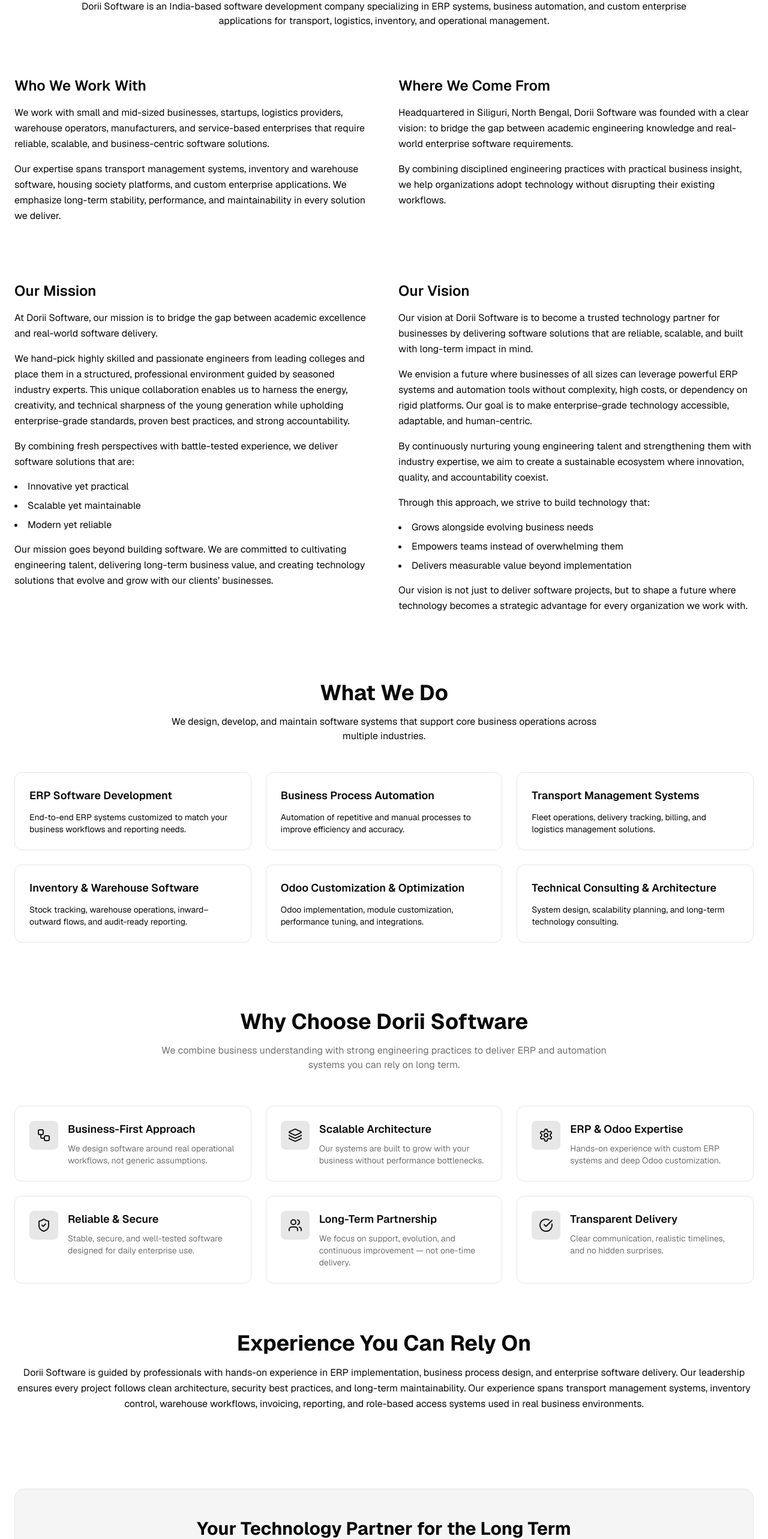
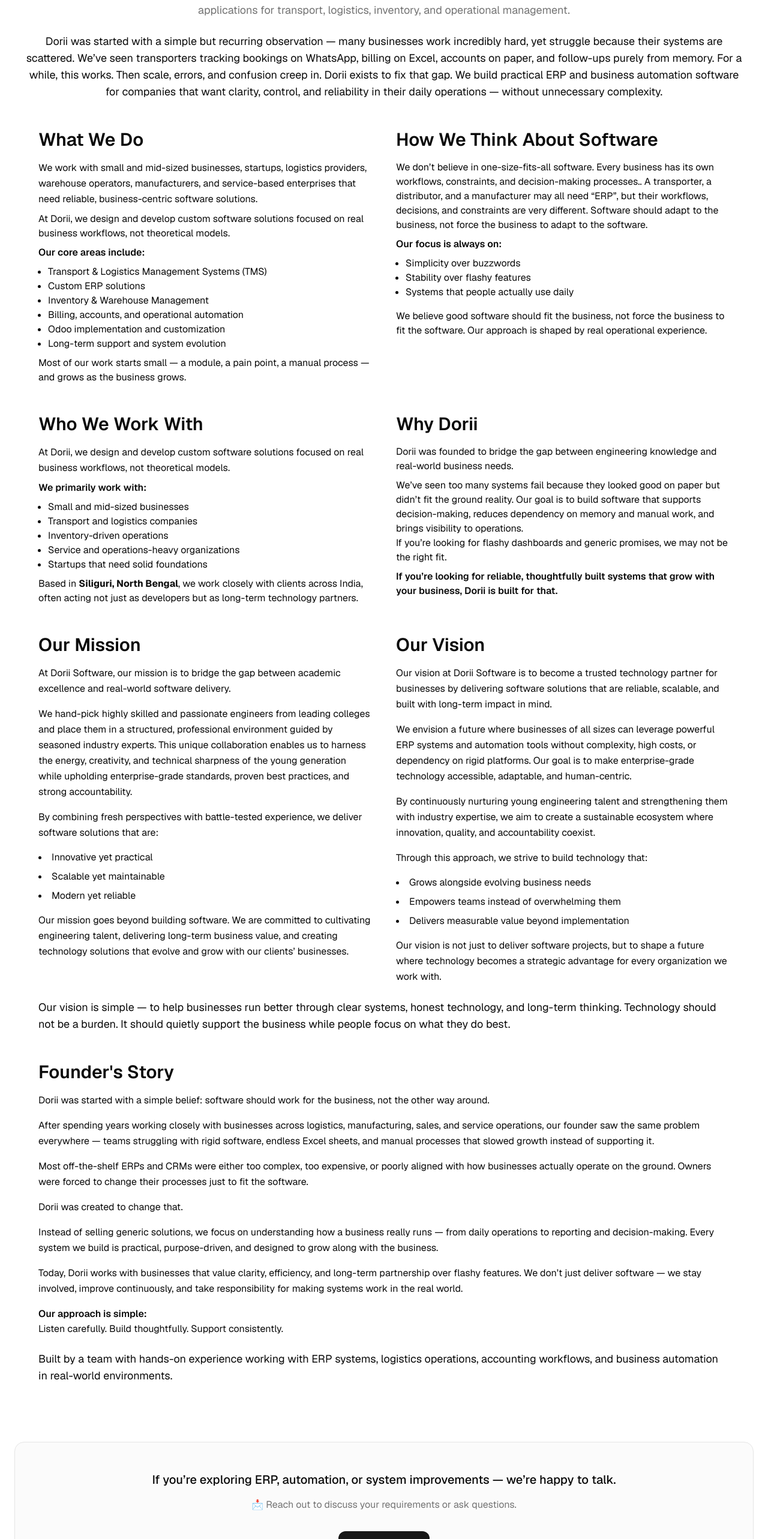
Before and after one commit to subhasundardass/dorii-wesite, a Next.js app: page /about in a window 1280 px wide. Shown: the part 201-2766 px from the top of the page at 60% size. Built offline with nearby package versions, Linux system fonts and the light colour scheme.

Commit message:
Update About Us

```diff
--- a/app/about/page.tsx
+++ b/app/about/page.tsx
@@ -60,61 +60,194 @@ export const metadata: Metadata = {
 
 export default function AboutPage() {
   return (
-    <main className="mt-8 max-w-(--breakpoint-xl) mx-auto w-full py-16 xs:py-24 px-6">
+    <main className="mt-6 max-w-(--breakpoint-xl) mx-auto w-full py-16 xs:py-20 px-6">
       {/* Hero */}
-      <section aria-labelledby="about-heading" className="text-center">
-        <h1
-          id="about-heading"
-          className="text-3xl xs:text-4xl md:text-5xl font-bold tracking-tight"
-        >
+      <HeroSection />
+      {/* Who We Are */}
+      <WhoWeAre />
+      {/* Who We Work With */}
+      <WhoWeWorkWith />
+
+      {/* Mission & Vision */}
+      <MissionAndVission />
+
+      {/* Founder story - optional */}
+      <FounderStory />
+
+      {/* CTA */}
+      <ContactCTA />
+    </main>
+  );
+}
+
+export const HeroSection: React.FC = () => {
+  return (
+    <section className="text-center">
+      <h1 className="text-3xl xs:text-4xl md:text-5xl font-bold tracking-tight">
         About Dorii Software
       </h1>
 
-        <p className="mt-6  max-w-[100ch] sm:mx-auto sm:text-center">
+      <p className="mt-6 max-w-[100ch] sm:mx-auto sm:text-center text-muted-foreground text-lg">
         Dorii Software is an India-based software development company
-          specializing in ERP systems, business automation, and custom
-          enterprise applications for transport, logistics, inventory, and
-          operational management.
+        specializing in ERP systems, business automation, and custom enterprise
+        applications for transport, logistics, inventory, and operational
+        management.
+      </p>
+      <p className="mt-6 max-w-[100ch] sm:mx-auto sm:text-center text-lg">
+        Dorii was started with a simple but recurring observation — many
+        businesses work incredibly hard, yet struggle because their systems are
+        scattered. We’ve seen transporters tracking bookings on WhatsApp,
+        billing on Excel, accounts on paper, and follow-ups purely from memory.
+        For a while, this works. Then scale, errors, and confusion creep in.
+        Dorii exists to fix that gap. We build practical ERP and business
+        automation software for companies that want clarity, control, and
+        reliability in their daily operations — without unnecessary complexity.
       </p>
     </section>
+  );
+};
 
-      {/* Who We Are */}
-      <section className="mt-20 grid gap-12 md:grid-cols-2">
+export const WhoWeAre: React.FC = () => {
+  return (
+    <section className="mt-12 max-w-6xl mx-auto ">
+      <div className="grid grid-cols-1 md:grid-cols-2 gap-10">
+        {/* Left Column */}
         <div>
-          <h2 className="text-2xl font-semibold">Who We Work With</h2>
-          <p className="mt-4 leading-relaxed ">
+          <h2 className="text-3xl font-semibold mb-4">What We Do</h2>
+
+          <p className="leading-relaxed">
             We work with small and mid-sized businesses, startups, logistics
             providers, warehouse operators, manufacturers, and service-based
-            enterprises that require reliable, scalable, and business-centric
-            software solutions.
+            enterprises that need reliable, business-centric software solutions.
           </p>
-          <p className="mt-4 leading-relaxed ">
-            Our expertise spans transport management systems, inventory and
-            warehouse software, housing society platforms, and custom enterprise
-            applications. We emphasize long-term stability, performance, and
-            maintainability in every solution we deliver.
+          <p className="mt-2">
+            At Dorii, we design and develop custom software solutions focused on
+            real business workflows, not theoretical models.
+          </p>
+
+          <p className="my-2 font-semibold">Our core areas include:</p>
+          <ul>
+            <li className="list-disc ml-4">
+              Transport & Logistics Management Systems (TMS)
+            </li>
+            <li className="list-disc ml-4">Custom ERP solutions</li>
+            <li className="list-disc ml-4">Inventory & Warehouse Management</li>
+            <li className="list-disc ml-4">
+              Billing, accounts, and operational automation
+            </li>
+            <li className="list-disc ml-4">
+              Odoo implementation and customization
+            </li>
+            <li className="list-disc ml-4">
+              Long-term support and system evolution
+            </li>
+          </ul>
+          <p className="mt-2">
+            Most of our work starts small — a module, a pain point, a manual
+            process — and grows as the business grows.
           </p>
         </div>
 
+        {/* Right Column */}
         <div>
-          <h2 className="text-2xl font-semibold">Where We Come From</h2>
-          <p className="mt-4 leading-relaxed ">
-            Headquartered in Siliguri, North Bengal, Dorii Software was founded
-            with a clear vision: to bridge the gap between academic engineering
-            knowledge and real-world enterprise software requirements.
+          <h2 className="text-3xl font-semibold mb-4">
+            How We Think About Software
+          </h2>
+
+          <p className="mt-2">
+            We don’t believe in one-size-fits-all software. Every business has
+            its own workflows, constraints, and decision-making processes.. A
+            transporter, a distributor, and a manufacturer may all need “ERP”,
+            but their workflows, decisions, and constraints are very different.
+            Software should adapt to the business, not force the business to
+            adapt to the software.
           </p>
-          <p className="mt-4 leading-relaxed ">
-            By combining disciplined engineering practices with practical
-            business insight, we help organizations adopt technology without
-            disrupting their existing workflows.
+          <p className="my-2 font-semibold">Our focus is always on:</p>
+          <ul>
+            <li className="list-disc ml-4">Simplicity over buzzwords</li>
+            <li className="list-disc ml-4">Stability over flashy features</li>
+            <li className="list-disc ml-4">
+              Systems that people actually use daily
+            </li>
+          </ul>
+          <p className="mt-4 max-w-3xl mx-auto">
+            We believe good software should fit the business, not force the
+            business to fit the software. Our approach is shaped by real
+            operational experience.
           </p>
         </div>
+      </div>
     </section>
+  );
+};
 
-      {/* Mission & Vision */}
-      <section className="mt-24 grid gap-12 md:grid-cols-2">
+export const WhoWeWorkWith: React.FC = () => {
+  return (
+    <section className="mt-12 max-w-6xl mx-auto ">
+      <div className="grid grid-cols-1 md:grid-cols-2 gap-10">
+        {/* Left Column */}
         <div>
-          <h2 className="text-2xl font-semibold">Our Mission</h2>
+          <h2 className="text-3xl font-semibold mb-4">Who We Work With</h2>
+
+          <p className="leading-relaxed">
+            At Dorii, we design and develop custom software solutions focused on
+            real business workflows, not theoretical models.
+          </p>
+
+          <p className="my-2 font-semibold">We primarily work with:</p>
+          <ul>
+            <li className="list-disc ml-4">Small and mid-sized businesses</li>
+            <li className="list-disc ml-4">
+              Transport and logistics companies
+            </li>
+            <li className="list-disc ml-4">Inventory-driven operations</li>
+            <li className="list-disc ml-4">
+              Service and operations-heavy organizations
+            </li>
+            <li className="list-disc ml-4">
+              Startups that need solid foundations
+            </li>
+          </ul>
+          <p className="mt-2">
+            Based in <strong>Siliguri, North Bengal</strong>, we work closely
+            with clients across India, often acting not just as developers but
+            as long-term technology partners.
+          </p>
+        </div>
+
+        {/* Right Column */}
+        <div>
+          <h2 className="text-3xl font-semibold mb-4">Why Dorii</h2>
+          <p className="mt-2">
+            Dorii was founded to bridge the gap between engineering knowledge
+            and real-world business needs.
+          </p>
+          <p className="mt-2">
+            We’ve seen too many systems fail because they looked good on paper
+            but didn’t fit the ground reality. Our goal is to build software
+            that supports decision-making, reduces dependency on memory and
+            manual work, and brings visibility to operations.
+          </p>
+          <p>
+            If you’re looking for flashy dashboards and generic promises, we may
+            not be the right fit.
+          </p>
+          <p className="my-2 font-semibold">
+            If you’re looking for reliable, thoughtfully built systems that grow
+            with your business, Dorii is built for that.
+          </p>
+        </div>
+      </div>
+    </section>
+  );
+};
+
+export const MissionAndVission: React.FC = () => {
+  return (
+    <section className="mt-12 max-w-6xl mx-auto ">
+      <div className="grid grid-cols-1 md:grid-cols-2 gap-10">
+        <div>
+          <h2 className="text-3xl font-semibold">Our Mission</h2>
 
           <p className="mt-4 leading-relaxed">
             At Dorii Software, our mission is to bridge the gap between academic
@@ -150,7 +283,7 @@ export default function AboutPage() {
         </div>
 
         <div>
-          <h2 className="text-2xl font-semibold">Our Vision</h2>
+          <h2 className="text-3xl font-semibold">Our Vision</h2>
 
           <p className="mt-4 leading-relaxed">
             Our vision at Dorii Software is to become a trusted technology
@@ -188,153 +321,84 @@ export default function AboutPage() {
             organization we work with.
           </p>
         </div>
+      </div>
+      <p className="mt-6 text-lg">
+        Our vision is simple — to help businesses run better through clear
+        systems, honest technology, and long-term thinking. Technology should
+        not be a burden. It should quietly support the business while people
+        focus on what they do best.
+      </p>
     </section>
+  );
+};
 
-      {/* What We Do */}
-      <section className="mt-28">
-        <h2 className="text-3xl md:text-4xl font-bold text-center">
-          What We Do
-        </h2>
+export const FounderStory: React.FC = () => {
+  return (
+    <section className="mt-12 max-w-6xl mx-auto">
+      <h2 className="text-3xl font-semibold mb-4">Founder&apos;s Story</h2>
+      <p className="leading-relaxed">
+        Dorii was started with a simple belief: software should work for the
+        business, not the other way around.
+      </p>
+      <p className="mt-4 leading-relaxed">
+        After spending years working closely with businesses across logistics,
+        manufacturing, sales, and service operations, our founder saw the same
+        problem everywhere — teams struggling with rigid software, endless Excel
+        sheets, and manual processes that slowed growth instead of supporting
+        it.
+      </p>
+      <p className="mt-4 leading-relaxed">
+        Most off-the-shelf ERPs and CRMs were either too complex, too expensive,
+        or poorly aligned with how businesses actually operate on the ground.
+        Owners were forced to change their processes just to fit the software.
+      </p>
+      <p className="mt-4 leading-relaxed">Dorii was created to change that. </p>
+      <p className="mt-4 leading-relaxed">
+        Instead of selling generic solutions, we focus on understanding how a
+        business really runs — from daily operations to reporting and
+        decision-making. Every system we build is practical, purpose-driven, and
+        designed to grow along with the business.
+      </p>
+      <p className="mt-4 leading-relaxed">
+        Today, Dorii works with businesses that value clarity, efficiency, and
+        long-term partnership over flashy features. We don’t just deliver
+        software — we stay involved, improve continuously, and take
+        responsibility for making systems work in the real world.
+      </p>
+      <p className="mt-4 leading-relaxed font-semibold">
+        Our approach is simple:
+      </p>
+      <p>Listen carefully. Build thoughtfully. Support consistently.</p>
+      <p className="text-lg mt-6">
+        Built by a team with hands-on experience working with ERP systems,
+        logistics operations, accounting workflows, and business automation in
+        real-world environments.
+      </p>
+    </section>
+  );
+};
 
-        <p className="mt-4 max-w-3xl mx-auto text-center ">
-          We design, develop, and maintain software systems that support core
-          business operations across multiple industries.
+export const ContactCTA = () => {
+  return (
+    <section className="mt-24 rounded-2xl border bg-muted/40 px-6 py-12 text-center">
+      <p className="text-lg md:text-xl font-medium">
+        If you’re exploring ERP, automation, or system improvements — we’re
+        happy to talk.
       </p>
 
-        <div className="mt-12 grid gap-6 sm:grid-cols-2 lg:grid-cols-3">
-          {[
-            {
-              title: "ERP Software Development",
-              desc: "End-to-end ERP systems customized to match your business workflows and reporting needs.",
-            },
-            {
-              title: "Business Process Automation",
-              desc: "Automation of repetitive and manual processes to improve efficiency and accuracy.",
-            },
-            {
-              title: "Transport Management Systems",
-              desc: "Fleet operations, delivery tracking, billing, and logistics management solutions.",
-            },
-            {
-              title: "Inventory & Warehouse Software",
-              desc: "Stock tracking, warehouse operations, inward–outward flows, and audit-ready reporting.",
-            },
-            {
-              title: "Odoo Customization & Optimization",
-              desc: "Odoo implementation, module customization, performance tuning, and integrations.",
-            },
-            {
-              title: "Technical Consulting & Architecture",
-              desc: "System design, scalability planning, and long-term technology consulting.",
-            },
-          ].map((item) => (
-            <div
-              key={item.title}
-              className="rounded-xl border p-6 bg-background hover:bg-muted transition"
+      <p className="mt-4 text-sm md:text-base text-muted-foreground">
+        📩 Reach out to discuss your requirements or ask questions.
+      </p>
+
+      <div className="mt-8">
+        <Link
+          href="/contact"
+          className="inline-flex items-center gap-2 rounded-xl bg-primary px-6 py-3 text-sm font-semibold text-primary-foreground hover:opacity-90 transition"
         >
-              <h3 className="font-semibold text-lg">{item.title}</h3>
-              <p className="mt-3 text-sm ">{item.desc}</p>
-            </div>
-          ))}
+          Get in touch
+          <span aria-hidden>→</span>
+        </Link>
       </div>
     </section>
-
-      {/* Why Dorii */}
-      <section className="mt-28">
-        <h2 className="text-3xl md:text-4xl font-bold text-center">
-          Why Choose Dorii Software
-        </h2>
-
-        <p className="mt-4 max-w-3xl mx-auto text-center text-muted-foreground">
-          We combine business understanding with strong engineering practices to
-          deliver ERP and automation systems you can rely on long term.
-        </p>
-
-        <div className="mt-14 grid gap-6 sm:grid-cols-2 lg:grid-cols-3">
-          {[
-            {
-              icon: Workflow,
-              title: "Business-First Approach",
-              desc: "We design software around real operational workflows, not generic assumptions.",
-            },
-            {
-              icon: Layers,
-              title: "Scalable Architecture",
-              desc: "Our systems are built to grow with your business without performance bottlenecks.",
-            },
-            {
-              icon: Settings,
-              title: "ERP & Odoo Expertise",
-              desc: "Hands-on experience with custom ERP systems and deep Odoo customization.",
-            },
-            {
-              icon: ShieldCheck,
-              title: "Reliable & Secure",
-              desc: "Stable, secure, and well-tested software designed for daily enterprise use.",
-            },
-            {
-              icon: Users,
-              title: "Long-Term Partnership",
-              desc: "We focus on support, evolution, and continuous improvement — not one-time delivery.",
-            },
-            {
-              icon: CheckCircle,
-              title: "Transparent Delivery",
-              desc: "Clear communication, realistic timelines, and no hidden surprises.",
-            },
-          ].map((item) => (
-            <div
-              key={item.title}
-              className="rounded-xl border bg-background p-6 hover:bg-muted transition"
-            >
-              <div className="flex items-start gap-4">
-                <div className="rounded-lg bg-primary/10 p-3">
-                  <item.icon className="h-6 w-6 text-primary" />
-                </div>
-
-                <div>
-                  <h3 className="font-semibold text-lg">{item.title}</h3>
-                  <p className="mt-2 text-sm text-muted-foreground">
-                    {item.desc}
-                  </p>
-                </div>
-              </div>
-            </div>
-          ))}
-        </div>
-      </section>
-
-      {/* E-E-A-T */}
-      <section className="mt-20">
-        <h2 className="text-3xl md:text-4xl font-bold text-center">
-          Experience You Can Rely On
-        </h2>
-
-        <p className="mt-4 leading-relaxed text-center">
-          Dorii Software is guided by professionals with hands-on experience in
-          ERP implementation, business process design, and enterprise software
-          delivery. Our leadership ensures every project follows clean
-          architecture, security best practices, and long-term maintainability.
-          Our experience spans transport management systems, inventory control,
-          warehouse workflows, invoicing, reporting, and role-based access
-          systems used in real business environments.
-        </p>
-      </section>
-
-      {/* CTA */}
-      <section className="mt-32 text-center rounded-2xl border p-12 bg-muted">
-        <h2 className="text-3xl font-bold">
-          Your Technology Partner for the Long Term
-        </h2>
-        <p className="mt-4  max-w-3xl mx-auto">
-          Whether you need a custom ERP system, business automation, or expert
-          consulting, Dorii Software is ready to help you build software that
-          supports real growth.
-        </p>
-        <Link href="/solutions" className="text-primary underline">
-          Explore our ERP and automation solutions
-        </Link>
-      </section>
-    </main>
   );
-}
+};
```
Lines whose indentation alone changed are shown as unchanged.
